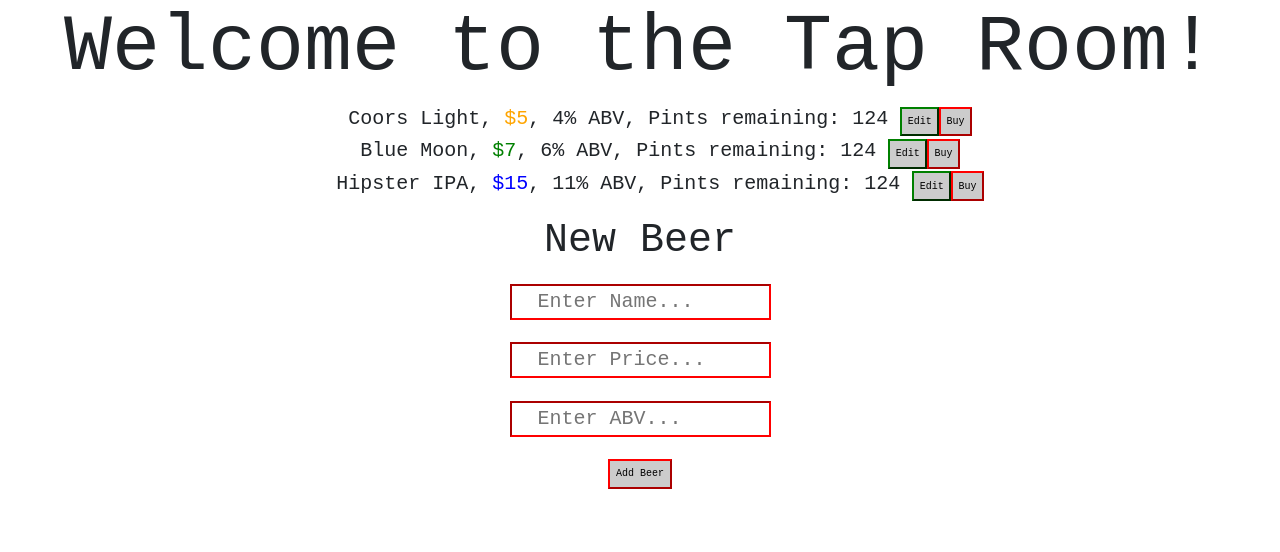
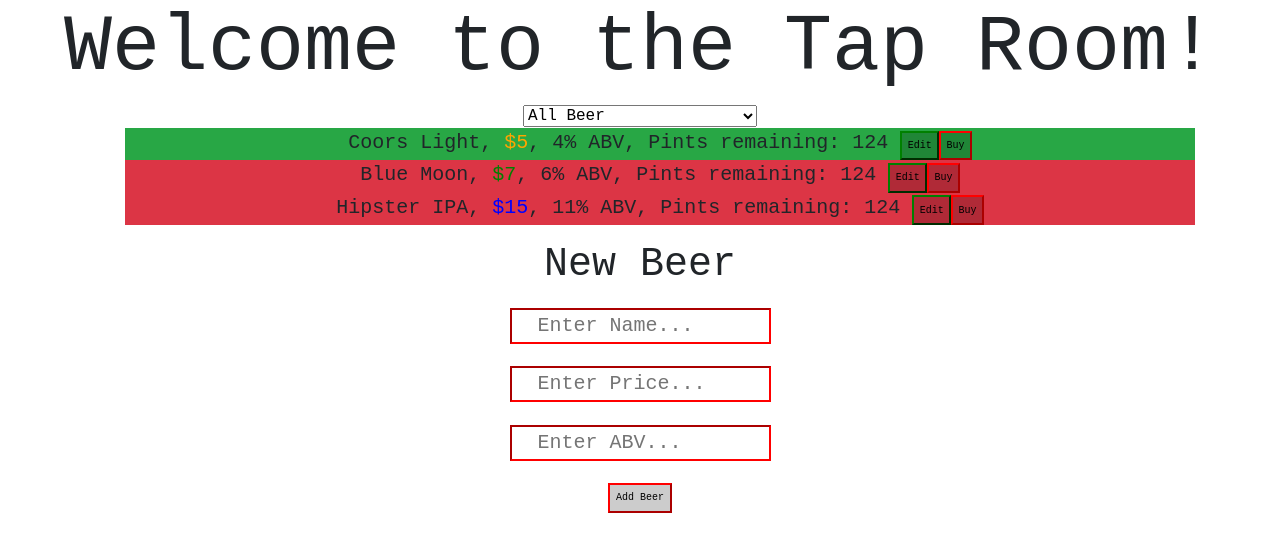
Before and after one commit to ldam77/Taproom, an Angular app: page / in a window 1280 px wide. Shown: the top 552 px of the page. Built offline with nearby package versions, Linux system fonts and the light colour scheme.

Commit message:
Add functionality to filter by capacity.

```diff
--- a/src/app/app.module.ts
+++ b/src/app/app.module.ts
@@ -7,6 +7,8 @@
 import { BeerListComponent } from './beer-list/beer-list.component';
 import { NewBeerComponent } from './new-beer/new-beer.component';
 import { EditBeerComponent } from './edit-beer/edit-beer.component';
+import { CapacityPipe } from './capacity.pipe';
+
 
 
 @NgModule({
@@ -14,7 +16,8 @@
     AppComponent,
     BeerListComponent,
     NewBeerComponent,
-    EditBeerComponent
+    EditBeerComponent,
+    CapacityPipe
   ],
   imports: [
     BrowserModule,
--- a/src/app/beer-list/beer-list.component.html
+++ b/src/app/beer-list/beer-list.component.html
@@ -1,4 +1,9 @@
+<select (change)="onChange($event.target.value)">
+  <option value="allBeer" selected>All Beer</option>
+  <option value="lowLevel">Less than 10 remaining</option>
+</select>
+
 <ul>
-  <li [class]="lowKegLevel(currentBeer)"*ngFor="let currentBeer of childBeerList"><span class="beer-name">{{ currentBeer.name }}</span>, <span [class]="priceColorCode(currentBeer)">${{ currentBeer.price }}</span>, {{ currentBeer.alcoholContent }}% ABV, Pints remaining: {{ currentBeer.capacity }} <button (click)="editButtonClicked(currentBeer)" class="btn-edit">Edit</button>
+  <li [class]="alcoholContent(currentBeer)"*ngFor="let currentBeer of childBeerList | capacity:filterByCapacity"><span class="beer-name">{{ currentBeer.name }}</span>, <span [class]="priceColorCode(currentBeer)">${{ currentBeer.price }}</span>, {{ currentBeer.alcoholContent }}% ABV, Pints remaining: {{ currentBeer.capacity }} <button (click)="editButtonClicked(currentBeer)" class="btn-edit">Edit</button>
   <button class="btn-buy" (click)="buyButtonClicked(currentBeer)">Buy</button></li>
 </ul>
--- a/src/app/beer-list/beer-list.component.ts
+++ b/src/app/beer-list/beer-list.component.ts
@@ -19,8 +19,10 @@
     this.clickedBuy.emit(currentBeer);
   }
 
-  lowKegLevel(currentBeer:BeerKeg){
-    if(currentBeer.capacity<10){
+  alcoholContent(currentBeer:BeerKeg){
+    if(currentBeer.alcoholContent<=5){
+      return "bg-success";
+    } else {
       return "bg-danger";
     }
   }
@@ -35,5 +37,9 @@
     }
   }
 
+  filterByCapacity: string = "allBeer";
 
+  onChange(optionFromMenu) {
+    this.filterByCapacity = optionFromMenu;
+  }
 }
--- /dev/null
+++ b/src/app/capacity.pipe.ts
@@ -0,0 +1,25 @@
+import {Pipe, PipeTransform} from '@angular/core';
+import {BeerKeg} from './models/beerKeg.model';
+
+
+
+@Pipe({
+  name: "capacity",
+  pure: false
+})
+
+export class CapacityPipe implements PipeTransform {
+  transform(input: BeerKeg[], capacityLevel){
+    let output: BeerKeg[] = [];
+    if(capacityLevel=="lowLevel"){
+      for(let i=0; i<input.length; i++){
+        if(input[i].capacity<10){
+          output.push(input[i]);
+        }
+      }
+      return output;
+    } else{
+      return input;
+    }
+  }
+}
```
